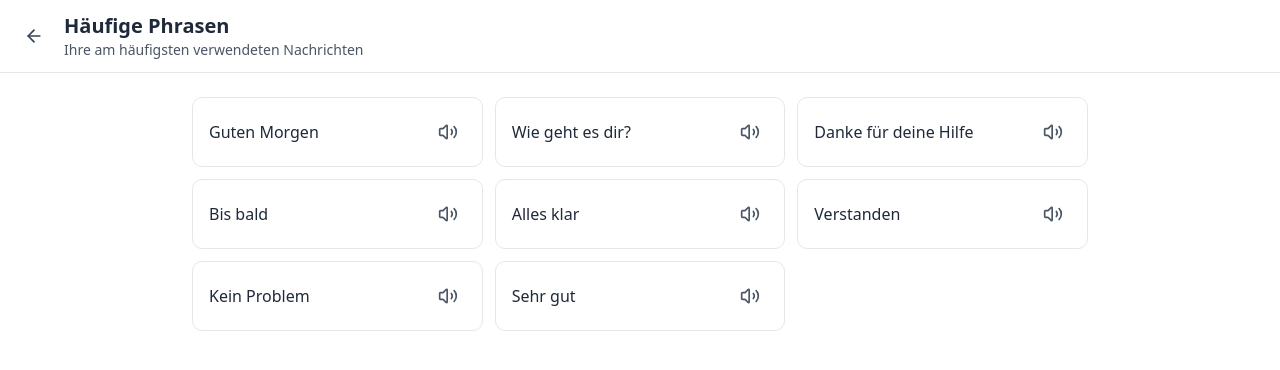
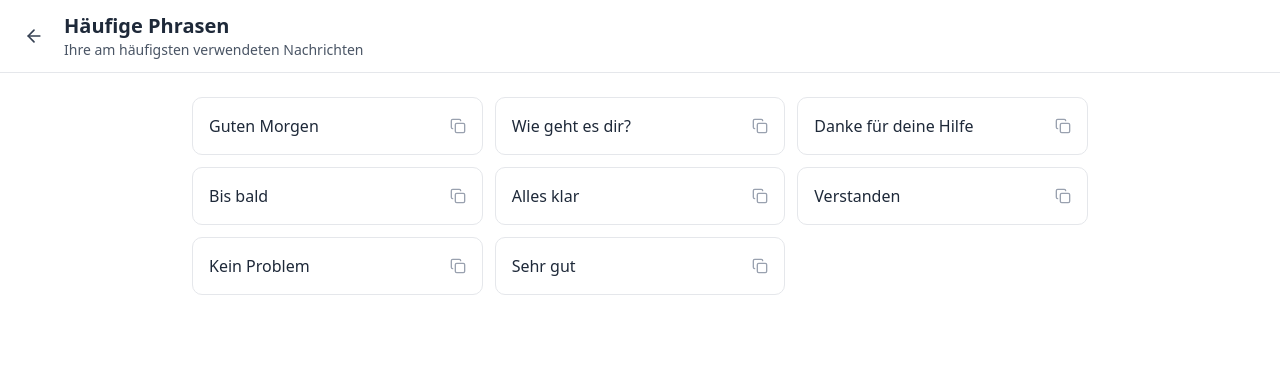
Before and after one commit to seiferla/My-Echo, a React (Vite) app in the folder frontend/: page /phrases in a window 1280 px wide. Shown: the top 370 px of the page. Built offline with nearby package versions, Linux system fonts and the light colour scheme.

Commit message:
Add copy-to-clipboard functionality to PhrasesPage

```diff
--- a/frontend/src/components/PhrasesPage.tsx
+++ b/frontend/src/components/PhrasesPage.tsx
@@ -1,9 +1,10 @@
-import {ArrowLeft, Volume2} from 'lucide-react';
-import {useNavigate} from 'react-router';
-import {useState, useEffect} from 'react';
+import { ArrowLeft, Copy, Check } from 'lucide-react';
+import { useNavigate } from 'react-router';
+import { useState, useEffect } from 'react';
 
 export function PhrasesPage() {
     const navigate = useNavigate();
+    const [copiedIndex, setCopiedIndex] = useState<number | null>(null);
     const [phrases, setPhrases] = useState<string[]>([]);
 
     useEffect(() => {
@@ -46,29 +47,24 @@
         // Sortiere nach Häufigkeit und nimm die Top 20
         return Object.entries(phraseCount)
             .sort(([, a], [, b]) => b - a)
-        .filter(phraseCount => phraseCount[1] > 3)
             .slice(0, 20)
             .map(([phrase]) => phrase);
     };
 
-
-  const speechSynthesis = (phrase: string) => {
-    if ('speechSynthesis' in window) {
-      const utterance = new SpeechSynthesisUtterance(phrase);
-      utterance.lang = 'de-DE';
-      window.speechSynthesis.speak(utterance);
-    }
-  }
+    const copyToClipboard = (phrase: string, index: number) => {
+        navigator.clipboard.writeText(phrase);
+        setCopiedIndex(index);
+        setTimeout(() => setCopiedIndex(null), 2000);
+    };
 
     return (
         <div className="flex flex-col h-screen bg-white dark:bg-[#212121]">
-        <header
-            className="flex items-center gap-3 px-3 md:px-4 py-3 border-b border-gray-200 dark:border-gray-700">
+            <header className="flex items-center gap-3 px-3 md:px-4 py-3 border-b border-gray-200 dark:border-gray-700">
                 <button
                     onClick={() => navigate('/')}
                     className="p-2 hover:bg-sky-50 dark:hover:bg-gray-700 rounded-lg transition-colors"
                 >
-            <ArrowLeft className="w-5 h-5 text-gray-700 dark:text-gray-300"/>
+                    <ArrowLeft className="w-5 h-5 text-gray-700 dark:text-gray-300" />
                 </button>
                 <div className="flex-1">
                     <h1 className="text-lg md:text-xl font-semibold text-gray-800 dark:text-gray-200">
@@ -83,30 +79,27 @@
             <div className="flex-1 overflow-y-auto px-3 md:px-4 py-4 md:py-6">
                 <div className="max-w-4xl mx-auto grid grid-cols-1 md:grid-cols-2 lg:grid-cols-3 gap-3">
                     {phrases.map((phrase, index) => (
-                <div
+                        <button
                             key={index}
-                    className="group relative flex items-center justify-between gap-3 p-4 rounded-lg border border-gray-200 dark:border-gray-700 bg-white dark:bg-[#2f2f2f] hover:border-sky-400 dark:hover:border-sky-500 transition-all"
+                            onClick={() => copyToClipboard(phrase, index)}
+                            className="group relative flex items-center justify-between gap-3 p-4 rounded-lg border border-gray-200 dark:border-gray-700 bg-white dark:bg-[#2f2f2f] hover:border-sky-400 dark:hover:border-sky-500 hover:bg-sky-50 dark:hover:bg-sky-900/20 transition-all touch-manipulation"
                         >
-              <span
-                  className="text-sm md:text-base text-gray-800 dark:text-gray-200 text-left flex-1">
+              <span className="text-sm md:text-base text-gray-800 dark:text-gray-200 text-left flex-1">
                 {phrase}
               </span>
-                  <button
-                      onClick={() => speechSynthesis(phrase)}
-                      className="p-2 hover:bg-sky-100 dark:hover:bg-sky-900/50 rounded-lg transition-colors"
-                      aria-label="Sprachausgabe"
-                  >
-                    <Volume2 className="w-5 h-5 text-gray-600 dark:text-gray-400 hover:text-sky-600 dark:hover:text-sky-400 flex-shrink-0 transition-colors"/>
+                            {copiedIndex === index ? (
+                                <Check className="w-4 h-4 text-green-500 flex-shrink-0" />
+                            ) : (
+                                <Copy className="w-4 h-4 text-gray-400 group-hover:text-sky-600 dark:group-hover:text-sky-400 flex-shrink-0 transition-colors" />
+                            )}
                         </button>
-                </div>
                     ))}
                 </div>
 
                 {phrases.length === 0 && (
                     <div className="text-center py-12">
                         <p className="text-gray-500 dark:text-gray-400">
-                  Noch keine Phrasen vorhanden. Senden Sie Nachrichten, um häufige Phrasen zu
-                  sammeln.
+                            Noch keine Phrasen vorhanden. Senden Sie Nachrichten, um häufige Phrasen zu sammeln.
                         </p>
                     </div>
                 )}
```
Lines whose indentation alone changed are shown as unchanged.
